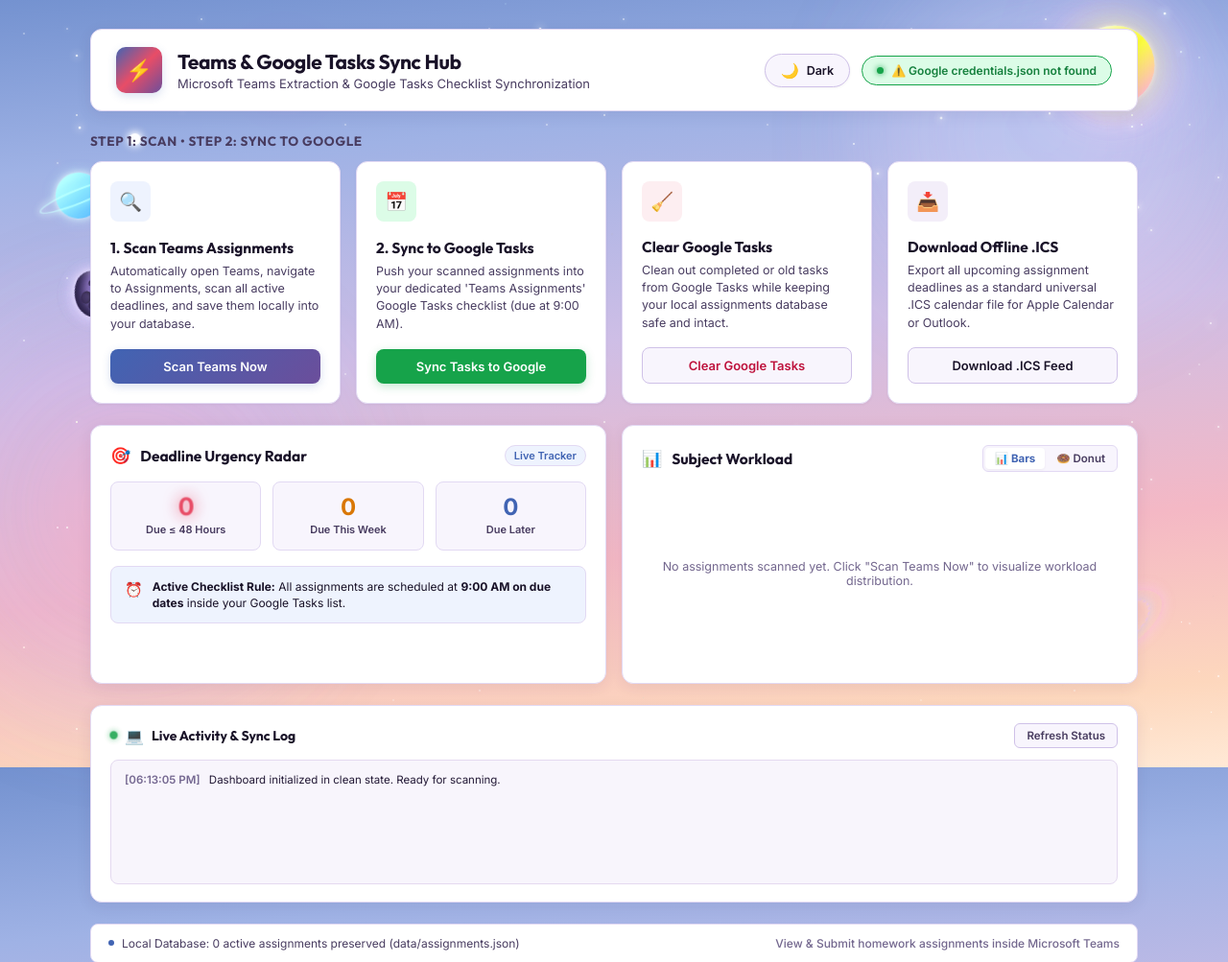
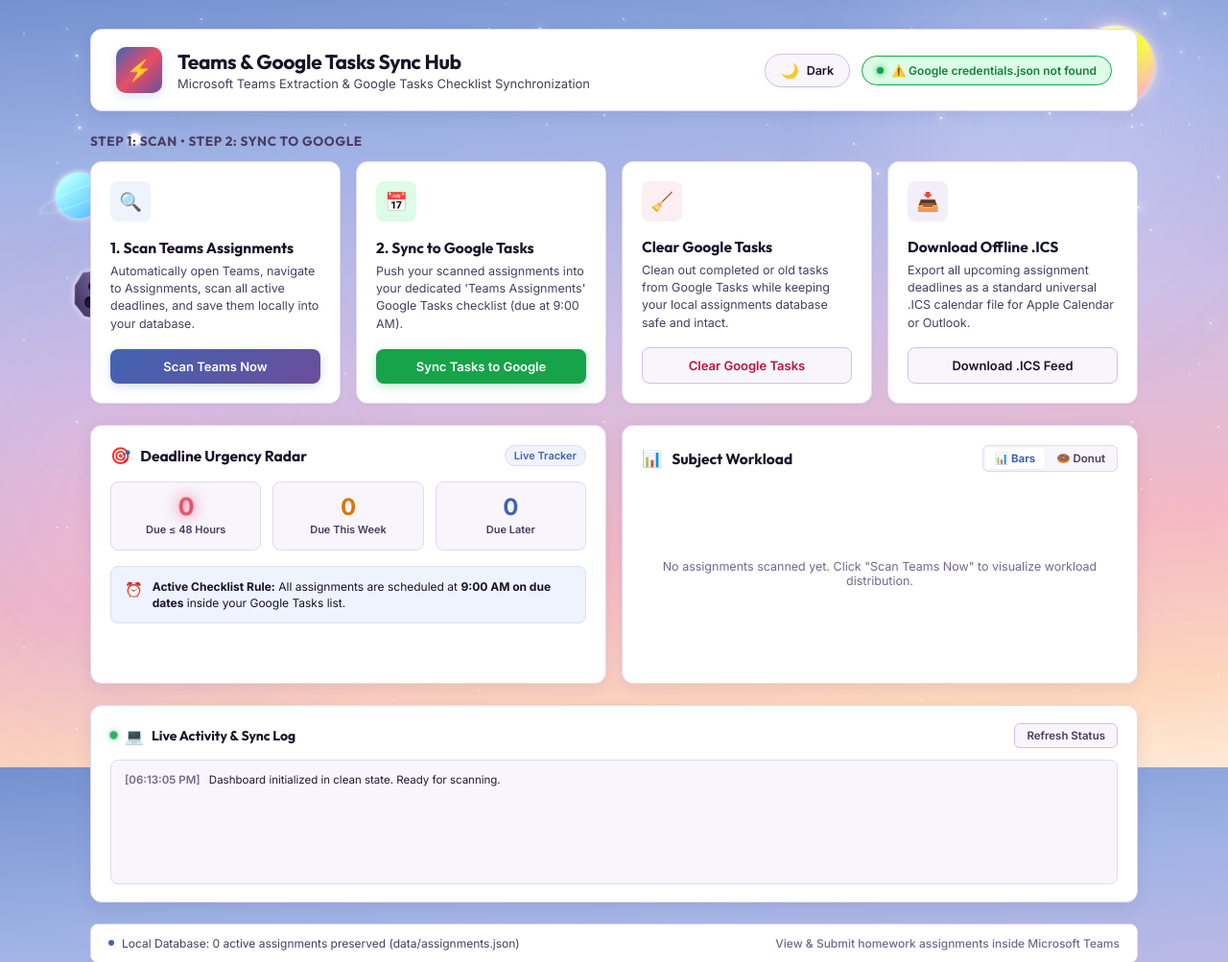
Before and after one commit to Parth-why/Teams-automation, a Flask app: page / in a window 1280 px wide. Shown: the top 1003 px of the page at 96% size. Run offline with Flask 3, Linux system fonts and the light colour scheme.

Commit message:
fix: Reduce peak brightness of celestial bodies, remove asteroid glow, and apply irregular organic stone geometry

```diff
--- a/static/style.css
+++ b/static/style.css
@@ -219,29 +219,42 @@ body {
     animation: celestialFloat 6s ease-in-out infinite alternate;
 }
 
-/* Dark Theme: Pearlescent Moonlit Plum Moon */
-[data-theme="dark"] .celestial-orb {
-    background: linear-gradient(145deg, #F0F4FC 0%, #D4E0FB 35%, #9D88CE 75%, #6B5599 100%);
-    box-shadow:
-        0 0 35px rgba(122, 156, 230, 0.45),
-        0 0 75px rgba(157, 136, 206, 0.3),
-        inset -6px -6px 16px rgba(18, 10, 36, 0.55);
+/* 1. Celestial Orb (Soft Subtle Moon in Dark Mode / Sunset Sun in Light Mode) */
+.celestial-orb {
+    position: absolute;
+    top: 32px;
+    right: 6%;
+    width: 82px;
+    height: 82px;
+    border-radius: 50%;
+    z-index: 1;
+    pointer-events: none;
+    animation: celestialFloat 6s ease-in-out infinite alternate;
 }
 
-/* Light Theme: Warm Sunset Golden Sun */
+/* Dark Theme: Soft Moonlit Twilight Moon (Reduced Peak Glow) */
+[data-theme="dark"] .celestial-orb {
+    background: linear-gradient(145deg, #E6EDFA 0%, #CCD9F5 35%, #927DC4 75%, #5E4A8A 100%);
+    box-shadow:
+        0 0 14px rgba(122, 156, 230, 0.2),
+        0 0 30px rgba(157, 136, 206, 0.12),
+        inset -5px -5px 14px rgba(16, 9, 32, 0.6);
+}
+
+/* Light Theme: Warm Sunset Golden Sun (Reduced Peak Glow) */
 :root .celestial-orb, [data-theme="light"] .celestial-orb {
     background: linear-gradient(135deg, #FFF5D6 0%, #FBBF24 50%, #F472B6 100%);
     box-shadow:
-        0 0 45px rgba(251, 191, 36, 0.45),
-        0 0 90px rgba(244, 114, 182, 0.3);
+        0 0 16px rgba(251, 191, 36, 0.22),
+        0 0 32px rgba(244, 114, 182, 0.12);
 }
 
 /* Moon Craters */
 .orb-crater {
     position: absolute;
     border-radius: 50%;
-    background: rgba(80, 60, 120, 0.22);
-    box-shadow: inset 1px 1px 2px rgba(0, 0, 0, 0.3);
+    background: rgba(70, 50, 105, 0.2);
+    box-shadow: inset 1px 1px 2px rgba(0, 0, 0, 0.25);
 }
 
 [data-theme="dark"] .crater-1 {
@@ -288,13 +301,13 @@ body {
 }
 
 [data-theme="dark"] .planet-body {
-    background: linear-gradient(135deg, #6A8DD6 0%, #4164B3 45%, #251B44 100%);
-    box-shadow: 0 0 16px rgba(91, 130, 234, 0.35), inset -4px -4px 10px rgba(0, 0, 0, 0.6);
+    background: linear-gradient(135deg, #5B7DC4 0%, #364478 45%, #1F1538 100%);
+    box-shadow: 0 0 6px rgba(91, 130, 234, 0.15), inset -4px -4px 10px rgba(0, 0, 0, 0.7);
 }
 
 :root .planet-body, [data-theme="light"] .planet-body {
     background: linear-gradient(135deg, #93C5FD 0%, #60A5FA 50%, #3B82F6 100%);
-    box-shadow: 0 0 14px rgba(96, 165, 250, 0.35);
+    box-shadow: 0 0 6px rgba(96, 165, 250, 0.15);
 }
 
 .planet-ring {
@@ -309,13 +322,13 @@ body {
 }
 
 [data-theme="dark"] .planet-ring {
-    border: 2px solid rgba(164, 184, 233, 0.65);
-    box-shadow: 0 0 10px rgba(122, 156, 230, 0.35);
+    border: 1.5px solid rgba(164, 184, 233, 0.4);
+    box-shadow: 0 0 4px rgba(122, 156, 230, 0.15);
 }
 
 :root .planet-ring, [data-theme="light"] .planet-ring {
-    border: 2px solid rgba(147, 197, 253, 0.6);
-    box-shadow: 0 0 8px rgba(147, 197, 253, 0.3);
+    border: 1.5px solid rgba(147, 197, 253, 0.4);
+    box-shadow: 0 0 4px rgba(147, 197, 253, 0.15);
 }
 
 @keyframes planetFloat {
@@ -338,12 +351,12 @@ body {
 
 [data-theme="dark"] .distant-moon {
     background: #E6EEFA;
-    box-shadow: 0 0 10px rgba(230, 238, 250, 0.85);
+    box-shadow: 0 0 4px rgba(230, 238, 250, 0.4);
 }
 
 :root .distant-moon, [data-theme="light"] .distant-moon {
     background: #FEF3C7;
-    box-shadow: 0 0 8px rgba(254, 243, 199, 0.85);
+    box-shadow: 0 0 4px rgba(254, 243, 199, 0.4);
 }
 
 @keyframes moonOrbit {
@@ -387,16 +400,16 @@ body {
 .galaxy-ring.ring-1 {
     width: 95px;
     height: 95px;
-    border: 2px dashed rgba(167, 139, 250, 0.55);
-    box-shadow: 0 0 15px rgba(129, 140, 248, 0.4);
+    border: 1.5px dashed rgba(167, 139, 250, 0.35);
+    box-shadow: 0 0 6px rgba(129, 140, 248, 0.15);
     animation: galaxySpin 28s linear infinite;
 }
 
 .galaxy-ring.ring-2 {
     width: 125px;
     height: 125px;
-    border: 1.5px dotted rgba(244, 114, 182, 0.45);
-    box-shadow: 0 0 20px rgba(244, 114, 182, 0.35);
+    border: 1px dotted rgba(244, 114, 182, 0.3);
+    box-shadow: 0 0 8px rgba(244, 114, 182, 0.15);
     animation: galaxySpinReverse 36s linear infinite;
 }
 
@@ -492,7 +505,7 @@ body {
     filter: blur(60px);
     pointer-events: none;
     z-index: 0;
-    opacity: 0.22;
+    opacity: 0.16;
 }
 
 .nebula-1 {
@@ -511,52 +524,38 @@ body {
     background: radial-gradient(circle, #E84D67 0%, #6B4E9B 50%, transparent 80%);
 }
 
-/* 7. Floating Space Asteroid (Enlarged & Majestic Slow Drift) */
+/* 7. Floating Space Asteroid (Random Organic Geometry, Zero Glow, Matte Shading) */
 .floating-asteroid {
     position: absolute;
-    width: 48px;
-    height: 45px;
+    width: 52px;
+    height: 48px;
     z-index: 1;
     pointer-events: none;
 }
 
 .asteroid-body {
-    width: 48px;
-    height: 45px;
-    background: linear-gradient(135deg, #958BB0 0%, #5E4E82 45%, #251B44 100%);
-    border-radius: 46% 54% 62% 38% / 52% 44% 56% 48%;
+    width: 52px;
+    height: 48px;
+    background: linear-gradient(145deg, #7A7092 0%, #4D4168 45%, #251B38 100%);
+    /* Irregular, faceted, asymmetrical stone polygon shape */
+    clip-path: polygon(18% 0%, 54% 3%, 82% 14%, 98% 38%, 94% 72%, 72% 96%, 36% 100%, 8% 86%, 0% 54%, 4% 20%);
     box-shadow:
-        0 0 16px rgba(157, 136, 206, 0.5),
-        inset -6px -6px 10px rgba(10, 5, 25, 0.9),
-        inset 3px 3px 6px rgba(255, 255, 255, 0.5);
+        none !important;
     position: relative;
-    animation: asteroidTumble 28s linear infinite;
+    animation: asteroidTumble 32s linear infinite;
 }
 
 .asteroid-crater {
     position: absolute;
     border-radius: 50%;
-    background: rgba(18, 11, 32, 0.75);
-    box-shadow: inset 1.5px 1.5px 3px rgba(0, 0, 0, 0.85);
+    background: rgba(14, 8, 26, 0.85);
+    box-shadow: inset 1.5px 1.5px 3px rgba(0, 0, 0, 0.95);
 }
 
-.asteroid-crater.c1 { top: 9px; left: 10px; width: 10px; height: 9px; }
-.asteroid-crater.c2 { bottom: 10px; right: 11px; width: 13px; height: 11px; }
-.asteroid-crater.c3 { top: 18px; right: 8px; width: 7px; height: 7px; }
-.asteroid-crater.c4 { bottom: 12px; left: 12px; width: 6px; height: 6px; }
-
-.asteroid-trail {
-    position: absolute;
-    top: 50%;
-    left: 50%;
-    transform: translate(-50%, -50%);
-    width: 70px;
-    height: 70px;
-    border-radius: 50%;
-    background: radial-gradient(circle, rgba(157, 136, 206, 0.28) 0%, transparent 70%);
-    filter: blur(5px);
-    pointer-events: none;
-}
+.asteroid-crater.c1 { top: 10px; left: 12px; width: 10px; height: 9px; }
+.asteroid-crater.c2 { bottom: 12px; right: 12px; width: 12px; height: 11px; }
+.asteroid-crater.c3 { top: 20px; right: 9px; width: 7px; height: 7px; }
+.asteroid-crater.c4 { bottom: 14px; left: 14px; width: 7px; height: 6px; }
 
 @keyframes asteroidTumble {
     0% { transform: rotate(0deg); }
--- a/templates/index.html
+++ b/templates/index.html
@@ -49,7 +49,7 @@
             <div class="supernova-shockwave"></div>
         </div>
 
-        <!-- Floating Randomly Drifting Asteroid -->
+        <!-- Floating Randomly Drifting Asteroid (No Glow, Natural Rock Silhouette) -->
         <div class="floating-asteroid" id="floatingAsteroid">
             <div class="asteroid-body">
                 <div class="asteroid-crater c1"></div>
@@ -57,7 +57,6 @@
                 <div class="asteroid-crater c3"></div>
                 <div class="asteroid-crater c4"></div>
             </div>
-            <div class="asteroid-trail"></div>
         </div>
 
         <!-- Individual Asynchronous Glitter Stars (All Peak at Different Times) -->
```
Also changed, not shown: other parts of static/style.css (+22 -22 lines).
